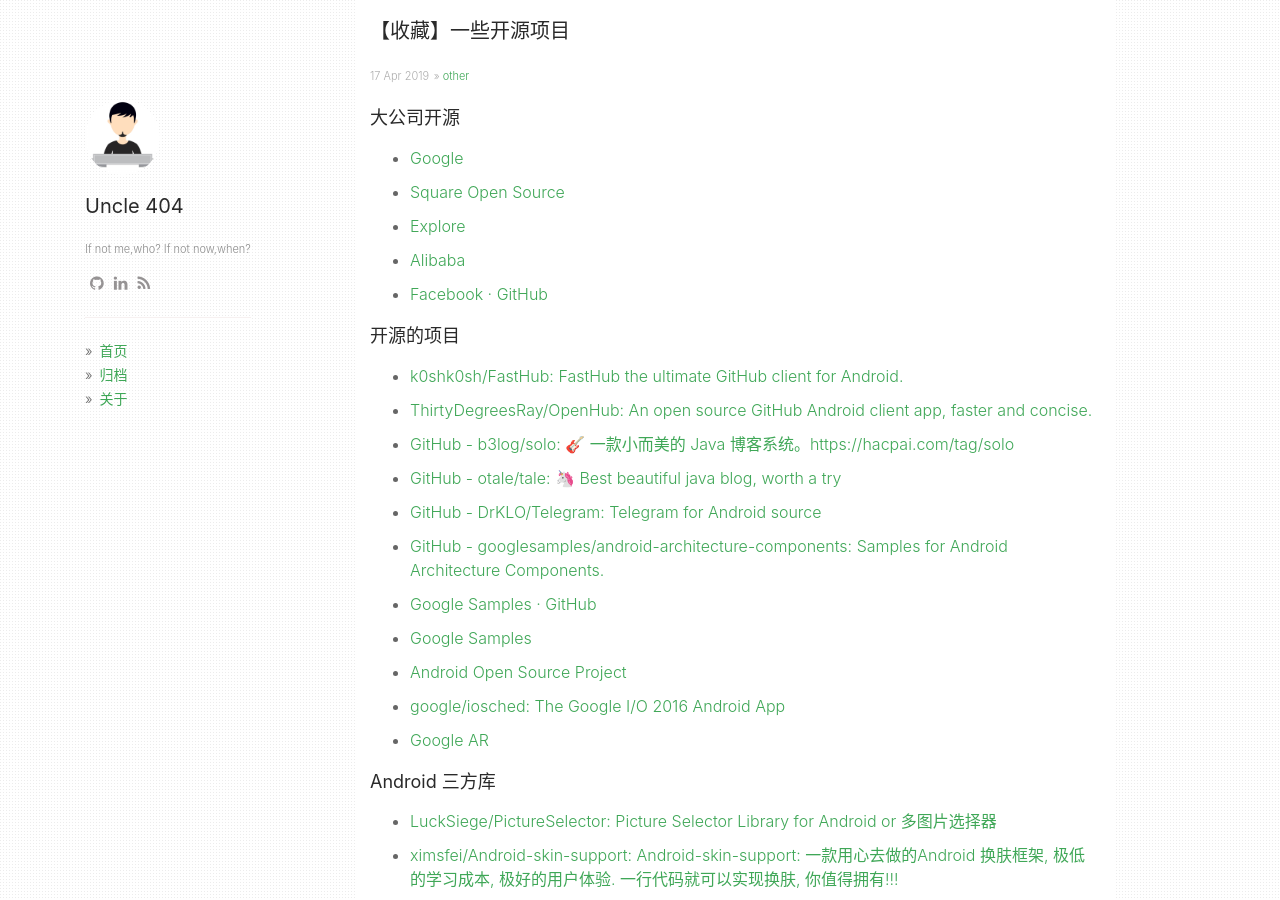
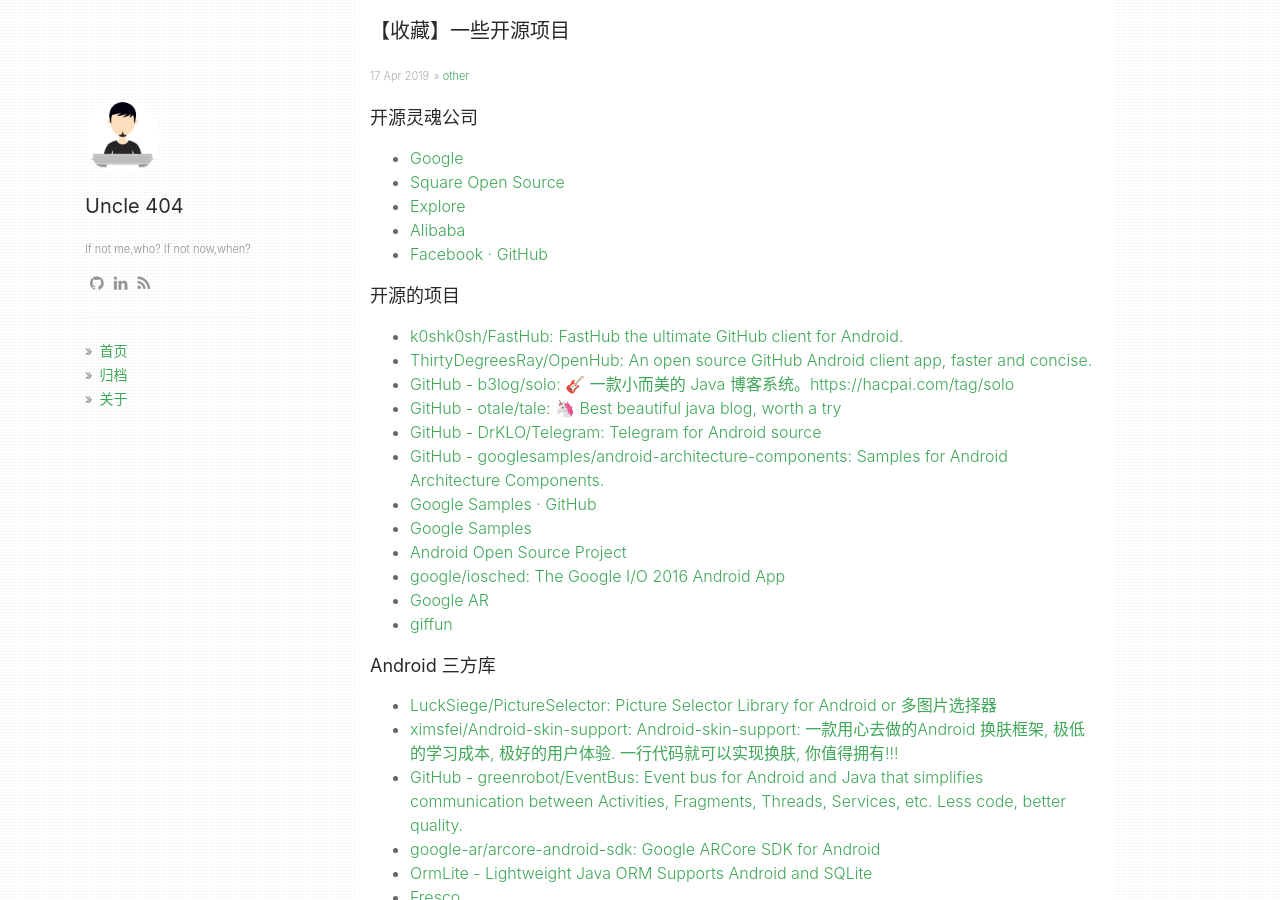
Before and after one commit to alphaletsgo/alphaletsgo.github.com, a Jekyll site: the page built from _posts/2019-04-17-open-collection.md, in a window 1280 px wide and 900 px high. Built offline with Jekyll 4.4.1, drawn with Linux system fonts in a browser that asks for light colours; nearby versions of some CDN libraries.

Commit message:
new project in collection

```diff
--- a/_posts/2019-04-17-open-collection.md
+++ b/_posts/2019-04-17-open-collection.md
@@ -5,16 +5,12 @@ date:   2019-04-17 18:00
 categories: [other]
 ---
 
-## 大公司开源
+## 开源灵魂公司
 
 - [Google](https://github.com/google)
-
 - [Square Open Source](http://square.github.io/)
-
 - [Explore](https://github.com/explore)
-
 - [Alibaba](https://github.com/alibaba)
-
 - [Facebook · GitHub](https://github.com/facebook)
 
 
@@ -22,55 +18,33 @@ categories: [other]
 ## 开源的项目
 
 - [k0shk0sh/FastHub: FastHub the ultimate GitHub client for Android.](https://github.com/k0shk0sh/FastHub)
-
 - [ThirtyDegreesRay/OpenHub: An open source GitHub Android client app, faster and concise.](https://github.com/ThirtyDegreesRay/OpenHub)
-
 - [GitHub - b3log/solo: 🎸 一款小而美的 Java 博客系统。https://hacpai.com/tag/solo](https://github.com/b3log/solo)
-
 - [GitHub - otale/tale: 🦄 Best beautiful java blog, worth a try](https://github.com/otale/tale)
-
 - [GitHub - DrKLO/Telegram: Telegram for Android source](https://github.com/DrKLO/Telegram)
-
 - [GitHub - googlesamples/android-architecture-components: Samples for Android Architecture Components.](https://github.com/googlesamples/android-architecture-components)
-
 - [Google Samples · GitHub](https://github.com/googlesamples?page=2)
-
 - [Google Samples](https://github.com/googlesamples)
-
 - [Android Open Source Project](http://source.android.com/source/downloading.html)
-
 - [google/iosched: The Google I/O 2016 Android App](https://github.com/google/iosched)
-
 - [Google AR](https://github.com/google-ar)
+- [giffun](https://github.com/guolindev/giffun)
 
 ## Android 三方库
 
 - [LuckSiege/PictureSelector: Picture Selector Library for Android or 多图片选择器](https://github.com/LuckSiege/PictureSelector)
-
 - [ximsfei/Android-skin-support: Android-skin-support: 一款用心去做的Android 换肤框架, 极低的学习成本, 极好的用户体验. 一行代码就可以实现换肤, 你值得拥有!!!](https://github.com/ximsfei/Android-skin-support)
-
 - [GitHub - greenrobot/EventBus: Event bus for Android and Java that simplifies communication between Activities, Fragments, Threads, Services, etc. Less code, better quality.](https://github.com/greenrobot/EventBus)
-
 - [google-ar/arcore-android-sdk: Google ARCore SDK for Android](https://github.com/google-ar/arcore-android-sdk)
-
 - [OrmLite - Lightweight Java ORM Supports Android and SQLite](http://ormlite.com/sqlite_java_android_orm.shtml)
-
 - [Fresco](http://fresco-cn.org/)
-
 - [GitHub - didi/VirtualAPK: A powerful and lightweight plugin framework for Android](https://github.com/didi/VirtualAPK)
-
 - [GitHub - jgm/pandoc: Universal markup converter](https://github.com/jgm/pandoc)
-
 - [Protocol Buffers](https://developers.google.com/protocol-buffers/)
-
 - [pranavlathigara/awesome-android-ui: A curated list of awesome Android UI/UX libraries](https://github.com/pranavlathigara/awesome-android-ui)
-
 - [GitHub - vondear/RxTools: Android开发人员不得不收集的工具类集合](https://github.com/vondear/RxTools)
-
 - [AndroidUtilCode/README-CN.md at master · Blankj/AndroidUtilCode · GitHub](https://github.com/Blankj/AndroidUtilCode/blob/master/utilcode/README-CN.md)
-
 - [CymChad/BaseRecyclerViewAdapterHelper: BRVAH:Powerful and flexible RecyclerAdapter](https://github.com/CymChad/BaseRecyclerViewAdapterHelper)
-
 - [流式布局flexbox-layout](https://github.com/google/flexbox-layout)
 
 ## 另外在放一个国内的源
```
